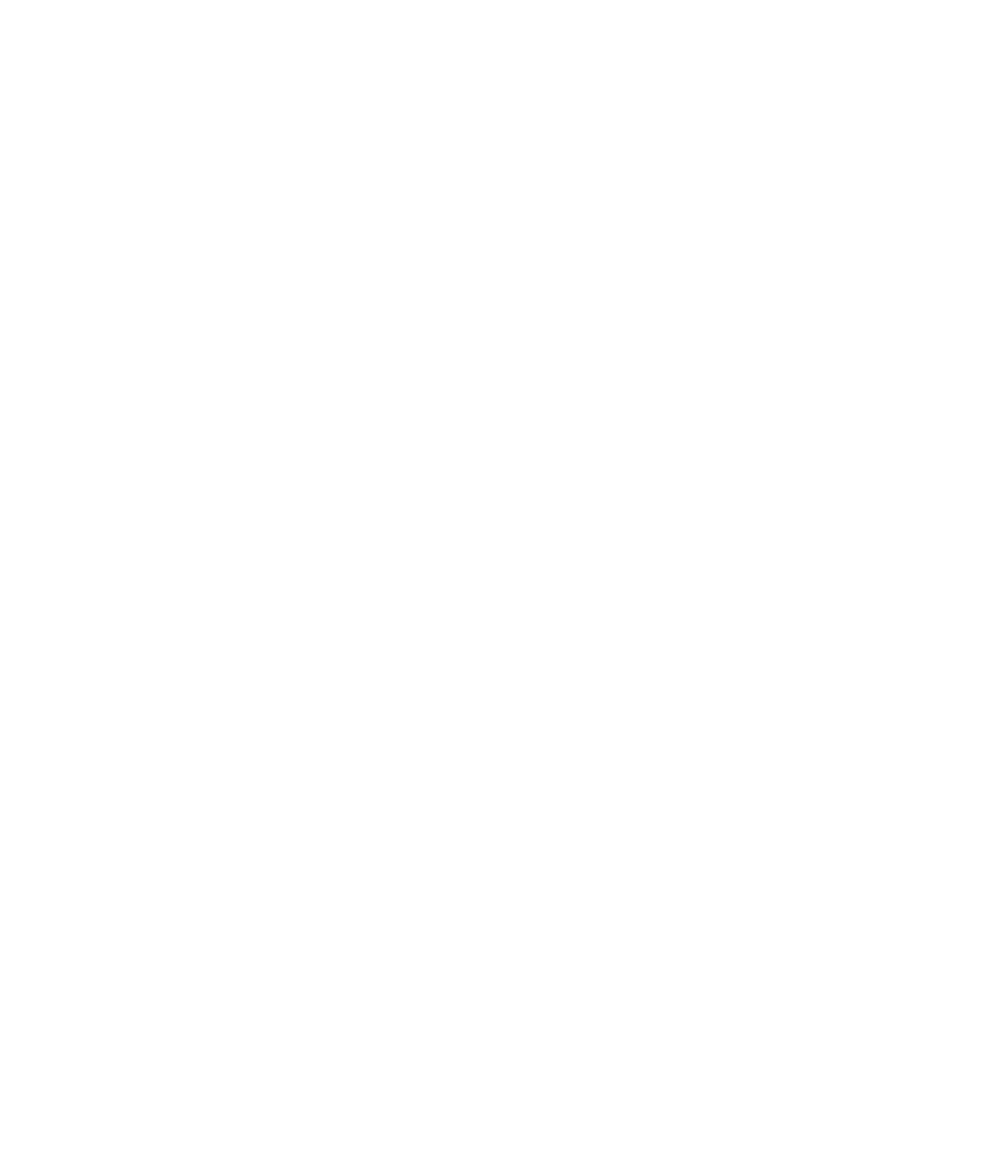
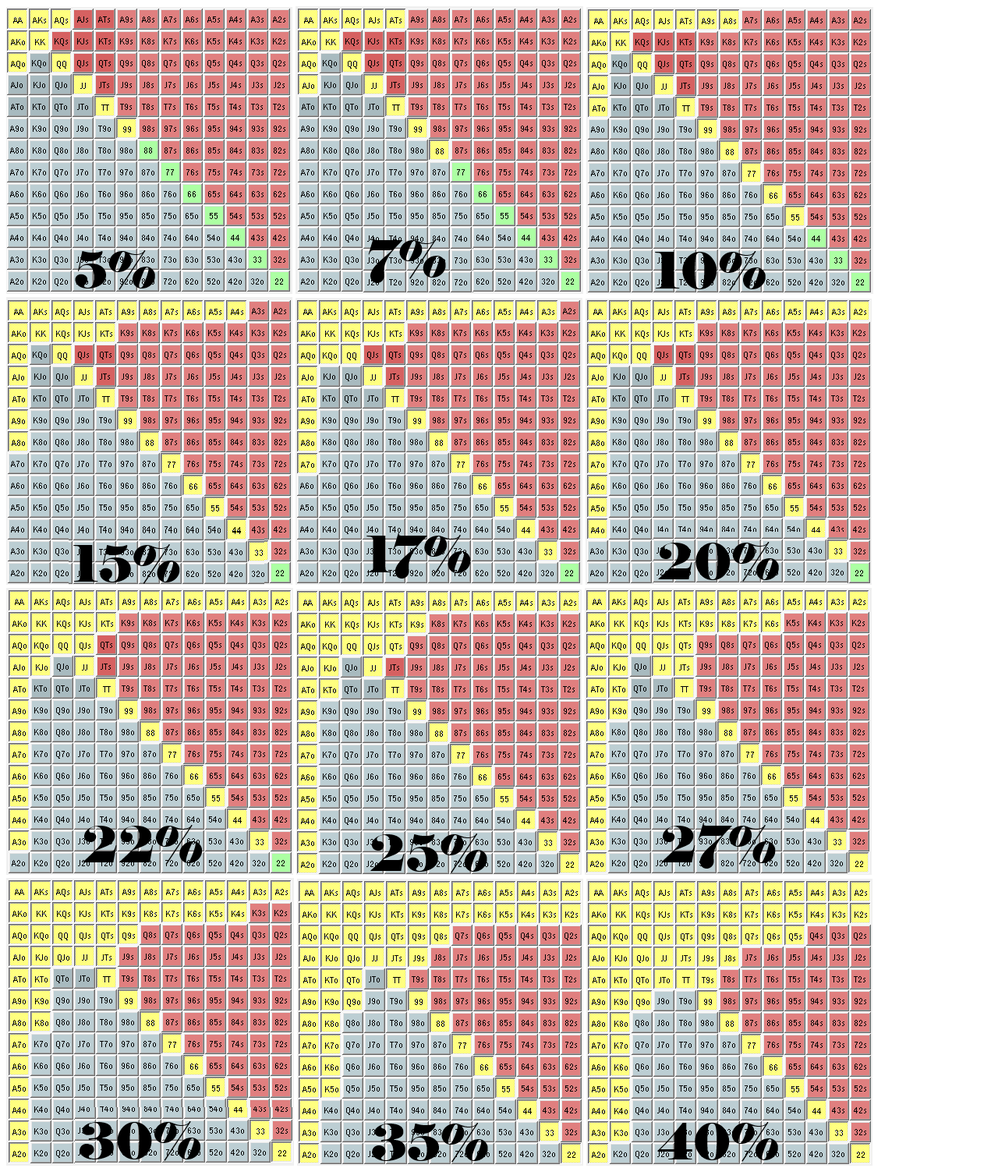
Before and after one commit to veloblank/poker-range-finder, a plain HTML site: page index.html in a window 1280 px wide. Shown: the top 1498 px of the page at 78% size. Before the commit the page ends 800 px from the top, so only its background shows below. Drawn offline with Linux system fonts and the light colour scheme.

Commit message:
Adds range image files

```diff
--- a/index.html
+++ b/index.html
@@ -6,5 +6,26 @@
 		<link rel="stylesheet" href="./styles/style.css" />
 		<title>Poker Range Finder</title>
 	</head>
-	<body></body>
+	<body>
+		<header></header>
+		<main>
+			<div class="container">
+				<div class="ranges">
+					<img src="/images/top-5.png" />
+					<img src="/images/top-7.png" />
+					<img src="/images/top-10.png" />
+					<img src="/images/top-15.png" />
+					<img src="/images/top-17.png" />
+					<img src="/images/top-20.png" />
+					<img src="/images/top-22.png" />
+					<img src="/images/top-25.png" />
+					<img src="/images/top-27.png" />
+					<img src="/images/top-30.png" />
+					<img src="/images/top-35.png" />
+					<img src="/images/top-40.png" />
+					<img src="/images/top-50.png" />
+				</div>
+			</div>
+		</main>
+	</body>
 </html>
```
Also changed, not shown: images/top-10.png (added), images/top-12.png (added), images/top-15.png (added), images/top-17.png (added), images/top-20.png (added), images/top-22.png (added), images/top-25.png (added), images/top-27.png (added), images/top-30.png (added), images/top-35.png (added), images/top-40.png (added), images/top-5.png (added), images/top-50.png (added), images/top-7.png (added).
